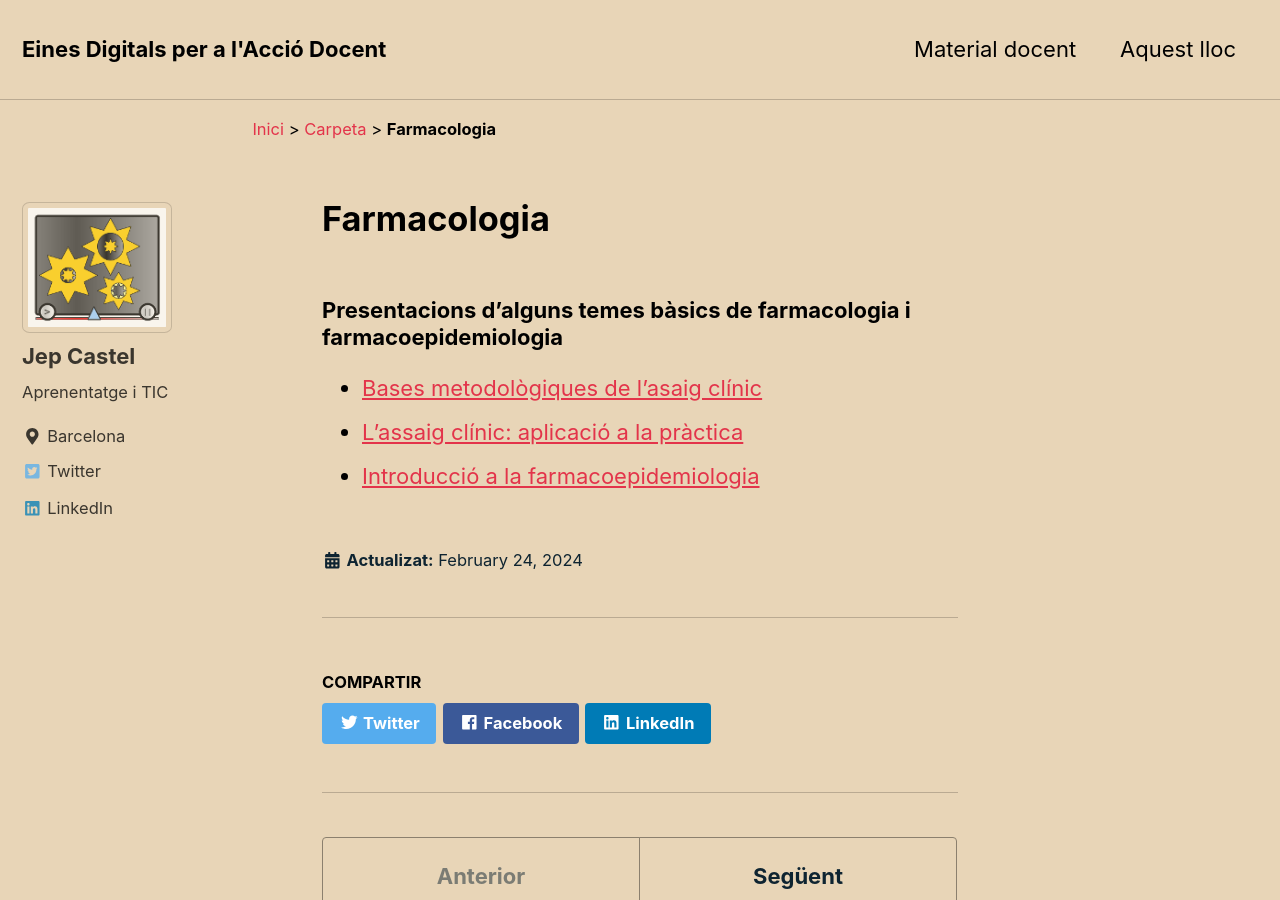
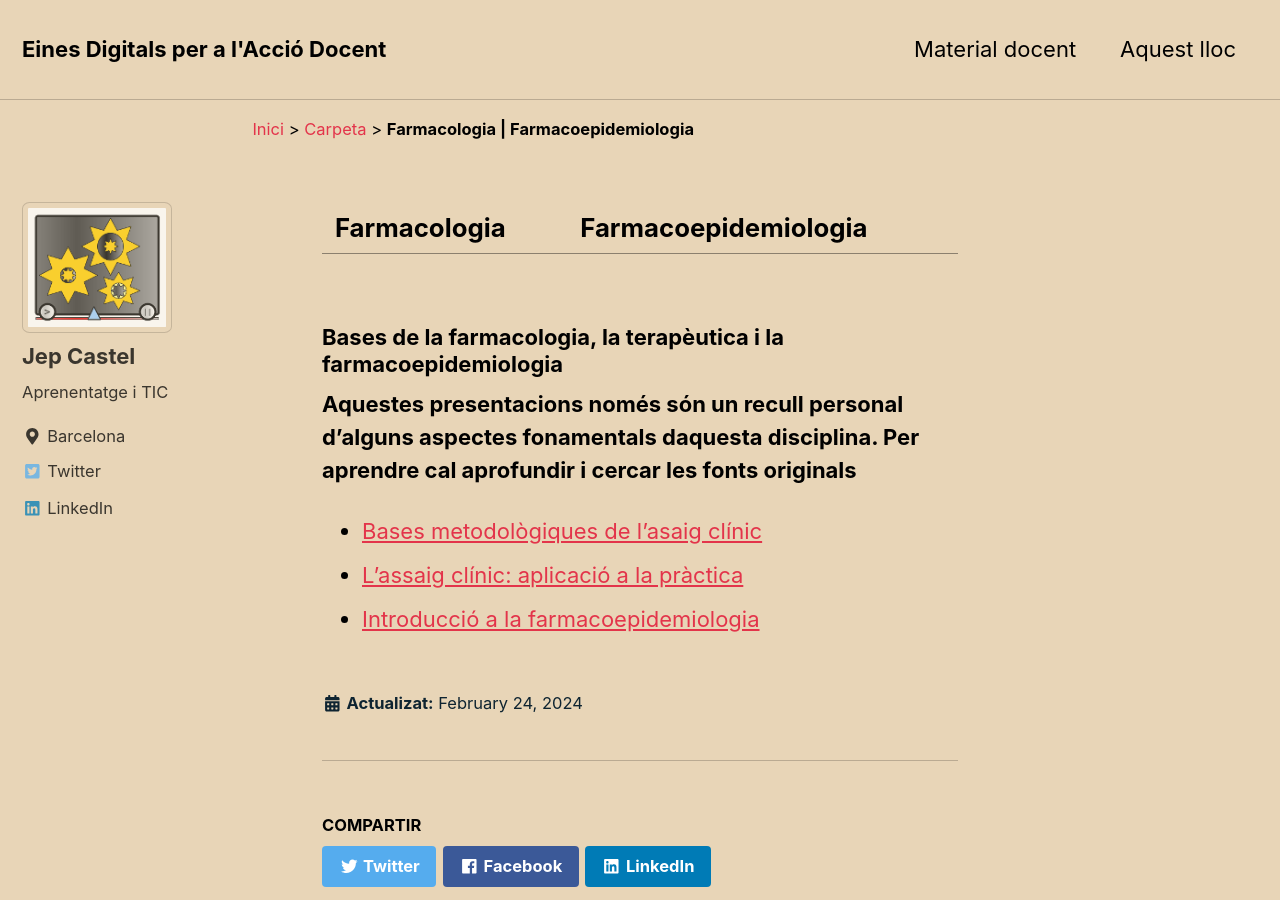
Before and after one commit to jepcastel/github.io, a Jekyll site: the page built from _carpeta/01Farmacologia.md, in a window 1280 px wide and 900 px high. Built offline with Jekyll 4.4.1, drawn with Linux system fonts in a browser that asks for light colours; nearby versions of some CDN libraries.

Commit message:
Update 01Farmacologia.md

```diff
--- a/_carpeta/01Farmacologia.md
+++ b/_carpeta/01Farmacologia.md
@@ -1,9 +1,10 @@
 ---
-title: Farmacologia
+title: Farmacologia | Farmacoepidemiologia
 published: true
 author_profile: true
 ---
-### Presentacions d'alguns temes bàsics de farmacologia i farmacoepidemiologia
+### Bases de la farmacologia, la terapèutica i la farmacoepidemiologia
+**Aquestes presentacions només són un recull personal d'alguns aspectes fonamentals daquesta disciplina. Per aprendre cal aprofundir i cercar les fonts originals**
 - [Bases metodològiques de l'asaig clínic](https://jepcastel.github.io/farmacoepidemiologia/01slides-bases-metodolgiques-de-lassaog-clnic.html){:target="_blank"}
 - [L'assaig clínic: aplicació a la pràctica](https://jepcastel.github.io/farmacoepidemiologia/02slides-assaig-clinic-practica.html){:target="_blank"}
 - [Introducció a la farmacoepidemiologia](https://jepcastel.github.io/farmacoepidemiologia/03slides-farmacoepidemiologia.html){:target="_blank"}
```
